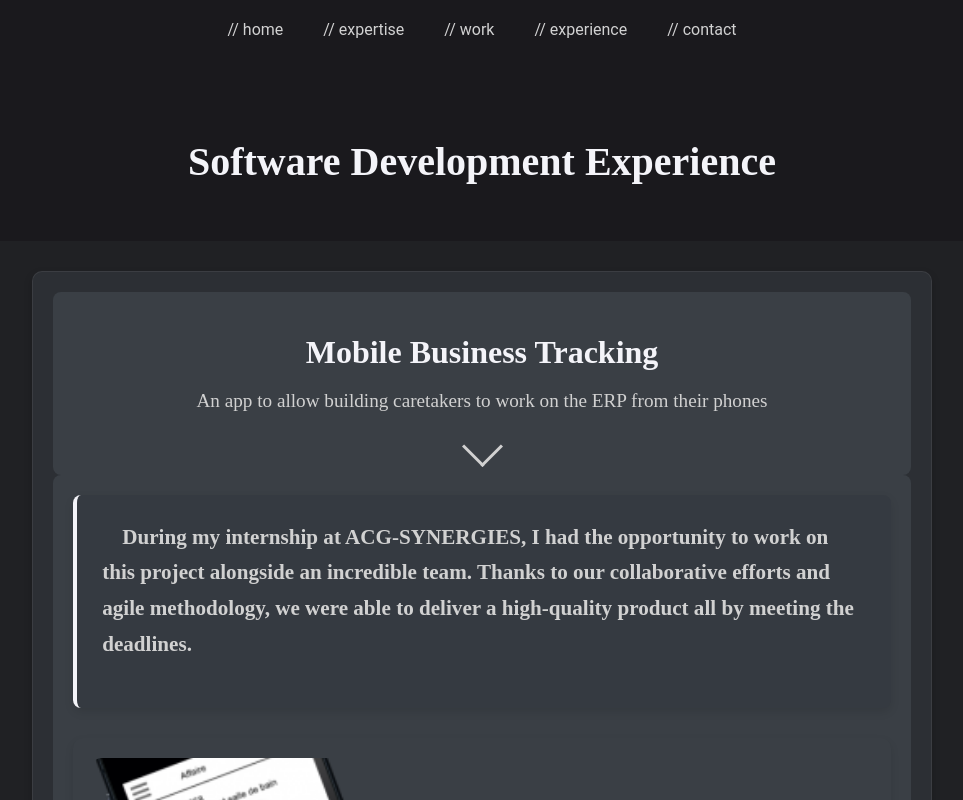
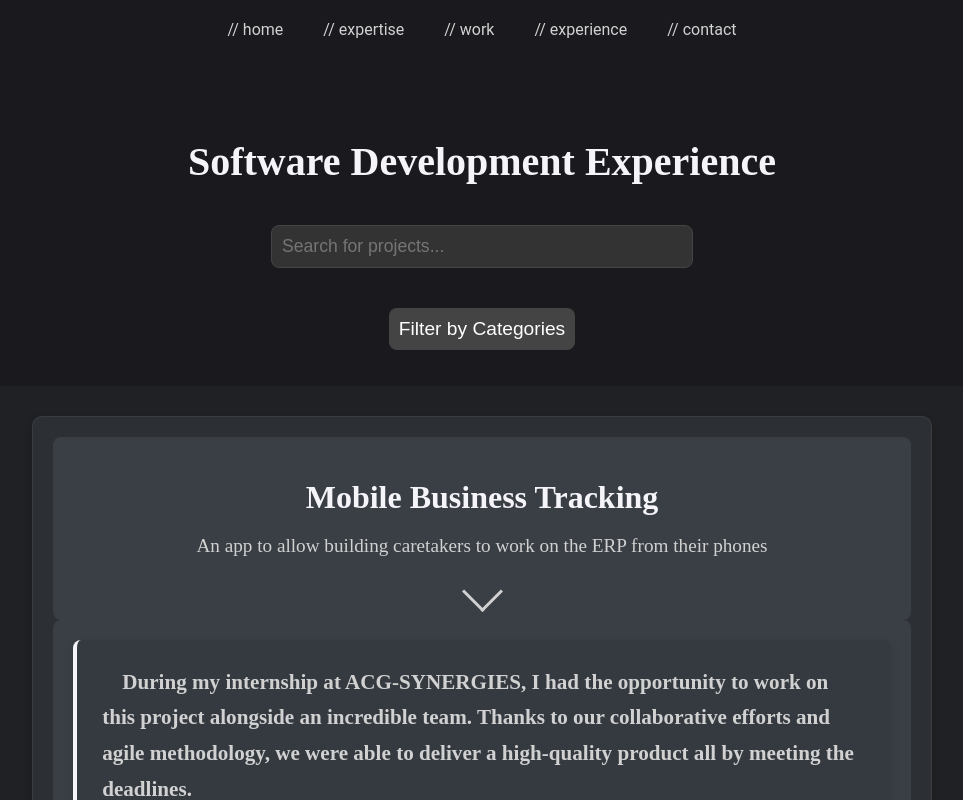
Before and after one commit to HAurelien/portfolio-2025-angular, an Angular app: page /skills in a window 1280 px wide. Before the commit this address led to /skills/back. Shown: the top 800 px of the page, without its empty margins (158-1121 px from the left). Built offline with nearby package versions, Linux system fonts and the light colour scheme.

Commit message:
Filtering -need css rework for checkboxes

```diff
--- a/src/app/features/skills/backend/backend.component.html
+++ b/src/app/features/skills/backend/backend.component.html
@@ -1,8 +1,16 @@
+
+<!-- Project List Section -->
 <div class="backend-container">
   <h2>Software Development Experience</h2>
+
+  <app-search-filter
+  [categoryList]="category_list"
+  (searchQueryChanged)="onSearchQueryChange($event)"
+  (categoriesChanged)="onCategoriesChanged($event)"
+></app-search-filter>
   <div class="project-list-container">
     <ul class="project-list">
-        <li *ngFor="let project of project_list" class="project-container">
+      <li *ngFor="let project of filtered_list$ | async" class="project-container">
         <div class="header" (click)="toggleContent(project)">
           <h3>{{ project.name }}</h3>
           <p>{{ project.catchphrase }}</p>
@@ -11,11 +19,10 @@
           </div>
         </div>
 
-
         <!-- Content Section -->
         <div class="content" *ngIf="!project.collapsed">
           <div class="description">
-              <p>{{ project.description }}</p> <!-- Longer description shown when expanded -->
+            <p>{{ project.description }}</p>
           </div>
           <div class="features">
             <div class="feature" *ngFor="let feature of project.features">
@@ -38,7 +45,4 @@
       </li>
     </ul>
   </div>
-
-    <!-- Modal for displaying images -->
-    <app-image-modal *ngIf="selectedImage" [imageSrc]="selectedImage" (close)="closeModal()"></app-image-modal>
 </div>
--- a/src/app/features/skills/backend/backend.component.scss
+++ b/src/app/features/skills/backend/backend.component.scss
@@ -1,3 +1,39 @@
+.filter-container {
+  margin-bottom: 30px;
+  padding: 20px;
+  background-color: #3a3f45;
+  border-radius: 8px;
+  box-shadow: 0 4px 8px rgba(0, 0, 0, 0.1);
+
+  h3 {
+    font-size: 1.8em;
+    color: #f4f4f9;
+    margin-bottom: 15px;
+  }
+
+  .category-filters {
+    display: flex;
+    flex-wrap: wrap;
+    gap: 10px;
+
+    label {
+      font-size: 1.2em;
+      color: #d1d1d1;
+      display: flex;
+      align-items: center;
+      gap: 8px;
+
+      input[type="checkbox"] {
+        width: 20px;
+        height: 20px;
+        cursor: pointer;
+      }
+    }
+  }
+}
+
+
+
 .backend-container {
   color: white;
   margin: 0 auto;
--- a/src/app/features/skills/backend/backend.component.ts
+++ b/src/app/features/skills/backend/backend.component.ts
@@ -1,5 +1,6 @@
 import { Component, computed, OnInit, Signal } from '@angular/core';
 import { Project } from '../models/project.model';
+import { BehaviorSubject } from 'rxjs';
 
 @Component({
   selector: 'app-backend',
@@ -9,26 +10,65 @@ import { Project } from '../models/project.model';
 export class BackendComponent implements OnInit {
   category_list: string[] = []
   selected_categories: string[] = []
-  filtered_list!: Signal<Project[]>
+  filtered_list$: BehaviorSubject<Project[]> = new BehaviorSubject<Project[]>([]);
+  searchQuery: string = '';
   selectedImage: string | null = null;
 
+  ngOnInit(): void {
+    this.category_list = [...new Set(this.project_list.flatMap(project => project.categories))];
+    this.filtered_list$.next(this.project_list); // Initial list
+  }
 
-  ngOnInit(): void {
-    this.filtered_list = computed(() => {
-      if (this.selected_categories.length == 0){
-        return this.project_list
-      }
-      return this.project_list.filter(project =>
+  onSearchQueryChange(searchQuery: string): void {
+    this.searchQuery = searchQuery;
+    this.updateFilteredList();
+  }
+
+  onCategoriesChanged(selectedCategories: string[]): void {
+    this.selected_categories = selectedCategories;
+    this.updateFilteredList();
+  }
+
+  toggleCategory(category: string, event: Event): void {
+    const checkbox = (event.target as HTMLInputElement);
+
+    let updatedSelectedCategories = [...this.selected_categories];
+    if (checkbox.checked) {
+      updatedSelectedCategories.push(category);
+    } else {
+      updatedSelectedCategories = updatedSelectedCategories.filter(item => item !== category);
+    }
+
+    this.selected_categories = updatedSelectedCategories;
+
+    this.updateFilteredList();
+  }
+
+  updateFilteredList(): void {
+    let filteredProjects = this.project_list;
+
+    // Filter by selected categories
+    if (this.selected_categories.length > 0) {
+      filteredProjects = filteredProjects.filter(project =>
         project.categories.some(category =>
-          this.selected_categories.includes(category)))
-    })
+          this.selected_categories.includes(category)
+        )
+      );
+    }
+    if (this.searchQuery) {
+      filteredProjects = filteredProjects.filter(project =>
+        project.name.toLowerCase().includes(this.searchQuery.toLowerCase()) ||
+        project.description.toLowerCase().includes(this.searchQuery.toLowerCase())
+      );
+    }
+    this.filtered_list$.next(filteredProjects);
   }
 
   project_list : Project[] = [
     {
       name: "Mobile Business Tracking",
       collapsed: false,
-      categories: ["Java", "SpringBoot", "Angular", "Javascript", "Framework"],
+      categories: ["Backend", "Phone", "Framework"],
       catchphrase: "An app to allow building caretakers to work on the ERP from their phones",
       description: "During my internship at ACG-SYNERGIES, I had the opportunity to work on this project alongside an incredible team. Thanks to our collaborative efforts and agile methodology, we were able to deliver a high-quality product all by meeting the deadlines.",
       features: [
@@ -56,7 +96,7 @@ export class BackendComponent implements OnInit {
     {
       name: "RPG-AI",
       collapsed: false,
-      categories: ["Python", "Angular", "AI", "Framework"],
+      categories: ["Backend", "AI", "Framework"],
       catchphrase: "An AI-powered tool for game masters to create amazing worlds faster than ever",
       description: "This was the final project I led during my scholarship, where I managed a team of three. Despite the complexity of the task and our limited expertise in AI, we were able to deliver a robust tool within a relatively short timeframe, overcoming the technical challenges",
       features: [
@@ -96,7 +136,7 @@ export class BackendComponent implements OnInit {
     {
       name: "FileChat",
       collapsed: false,
-      categories: ["Python", "Django", "Framework"],
+      categories: ["Backend", "Framework"],
       catchphrase: "A chat application to help students create amazing projects toguether",
       description: "This was our first major project during my scholarship. Leading a project that spanned several months was an incredibly valuable experience. It provided me with a clear understanding of the critical importance of planning and documentation in managing a long-term project",
       features: [
@@ -142,7 +182,7 @@ export class BackendComponent implements OnInit {
     {
       name: "Tampir Surtator",
       collapsed: false,
-      categories: ["C#", "Mobile", "Unity", "Game", "Tools"],
+      categories: ["Backend", "Mobile", "Game", "Tools"],
       catchphrase: "A mobile survivor game",
       description: "This was a one-week project I developed during the final year of my scholarship. Despite the short timeframe, the experience was highly enriching, as we had the opportunity to gain valuable insights from an industry game developer, which greatly influenced our approach and the project’s outcome.",
       features: [
--- a/src/app/features/skills/skills-routing.module.ts
+++ b/src/app/features/skills/skills-routing.module.ts
@@ -1,14 +1,13 @@
 import { NgModule } from '@angular/core';
 import { RouterModule, Routes } from '@angular/router';
 import { BackendComponent } from './backend/backend.component';
-import { FrontendComponent } from './frontend/frontend.component';
 
 const routes: Routes = [
   {
-    path: 'back', component: BackendComponent,
+    path: '', component: BackendComponent,
   },
   {
-    path: '**', redirectTo: 'back'
+    path: '**', redirectTo: ''
   }
 ];
 
--- /dev/null
+++ b/src/app/shared/search-filter/search-filter.component.html
@@ -0,0 +1,27 @@
+<div class="search-container">
+    <input
+      type="text"
+      [(ngModel)]="searchQuery"
+      (input)="onSearchChange()"
+      placeholder="Search for projects..."
+      class="search-bar"
+    />
+  </div>
+
+  <div class="filter-menu">
+    <button (click)="toggleFilterMenu()" class="filter-toggle">
+      Filter by Categories
+    </button>
+    <div class="categories" *ngIf="isFilterMenuOpen">
+      <div class="category" *ngFor="let category of categoryList">
+        <label>
+          <input
+            type="checkbox"
+            [checked]="selectedCategories.includes(category)"
+            (change)="toggleCategory(category, $event)"
+          />
+          {{ category }}
+        </label>
+      </div>
+    </div>
+  </div>
--- /dev/null
+++ b/src/app/shared/search-filter/search-filter.component.scss
@@ -0,0 +1,49 @@
+.search-container {
+    margin-bottom: 20px;
+  }
+
+  .search-bar {
+    width: 100%;
+    max-width: 400px;
+    padding: 10px;
+    font-size: 1.1em;
+    border-radius: 8px;
+    border: 1px solid #444;
+    background-color: #333;
+    color: white;
+    margin-bottom: 20px;
+  }
+
+  .filter-menu {
+    margin-bottom: 20px;
+  }
+
+  .filter-toggle {
+    background-color: #444;
+    color: white;
+    padding: 10px;
+    border: none;
+    font-size: 1.2em;
+    cursor: pointer;
+    border-radius: 8px;
+    transition: background-color 0.3s;
+  }
+
+  .filter-toggle:hover {
+    background-color: #555;
+  }
+
+  .categories {
+    background-color: #3a3f45;
+    border-radius: 8px;
+    padding: 20px;
+    margin-top: 10px;
+  }
+
+  .category {
+    margin-bottom: 10px;
+  }
+
+  input[type="checkbox"] {
+    margin-right: 10px;
+  }
--- /dev/null
+++ b/src/app/shared/search-filter/search-filter.component.ts
@@ -0,0 +1,41 @@
+import { Component, EventEmitter, Output, Input } from '@angular/core';
+
+@Component({
+  selector: 'app-search-filter',
+  templateUrl: './search-filter.component.html',
+  styleUrls: ['./search-filter.component.scss']
+})
+export class SearchFilterComponent {
+  @Input() categoryList: string[] = [];
+  @Output() searchQueryChanged = new EventEmitter<string>();
+  @Output() categoriesChanged = new EventEmitter<string[]>();
+
+  searchQuery: string = '';
+  selectedCategories: string[] = [];
+  isFilterMenuOpen: boolean = false;
+
+  // Update search query
+  onSearchChange(): void {
+    this.searchQueryChanged.emit(this.searchQuery);
+  }
+
+  // Toggle category selection
+  toggleCategory(category: string, event: Event): void {
+    const checkbox = (event.target as HTMLInputElement);
+    let updatedSelectedCategories = [...this.selectedCategories];
+
+    if (checkbox.checked) {
+      updatedSelectedCategories.push(category);
+    } else {
+      updatedSelectedCategories = updatedSelectedCategories.filter(item => item !== category);
+    }
+
+    this.selectedCategories = updatedSelectedCategories;
+    this.categoriesChanged.emit(this.selectedCategories);
+  }
+
+  // Toggle filter menu visibility
+  toggleFilterMenu(): void {
+    this.isFilterMenuOpen = !this.isFilterMenuOpen;
+  }
+}
```
Also changed, not shown: src/app/shared/shared.module.ts (+8 -3 lines), 1 other file (tests, documents, lock files or other folders). Lines whose indentation alone changed are shown as unchanged.
